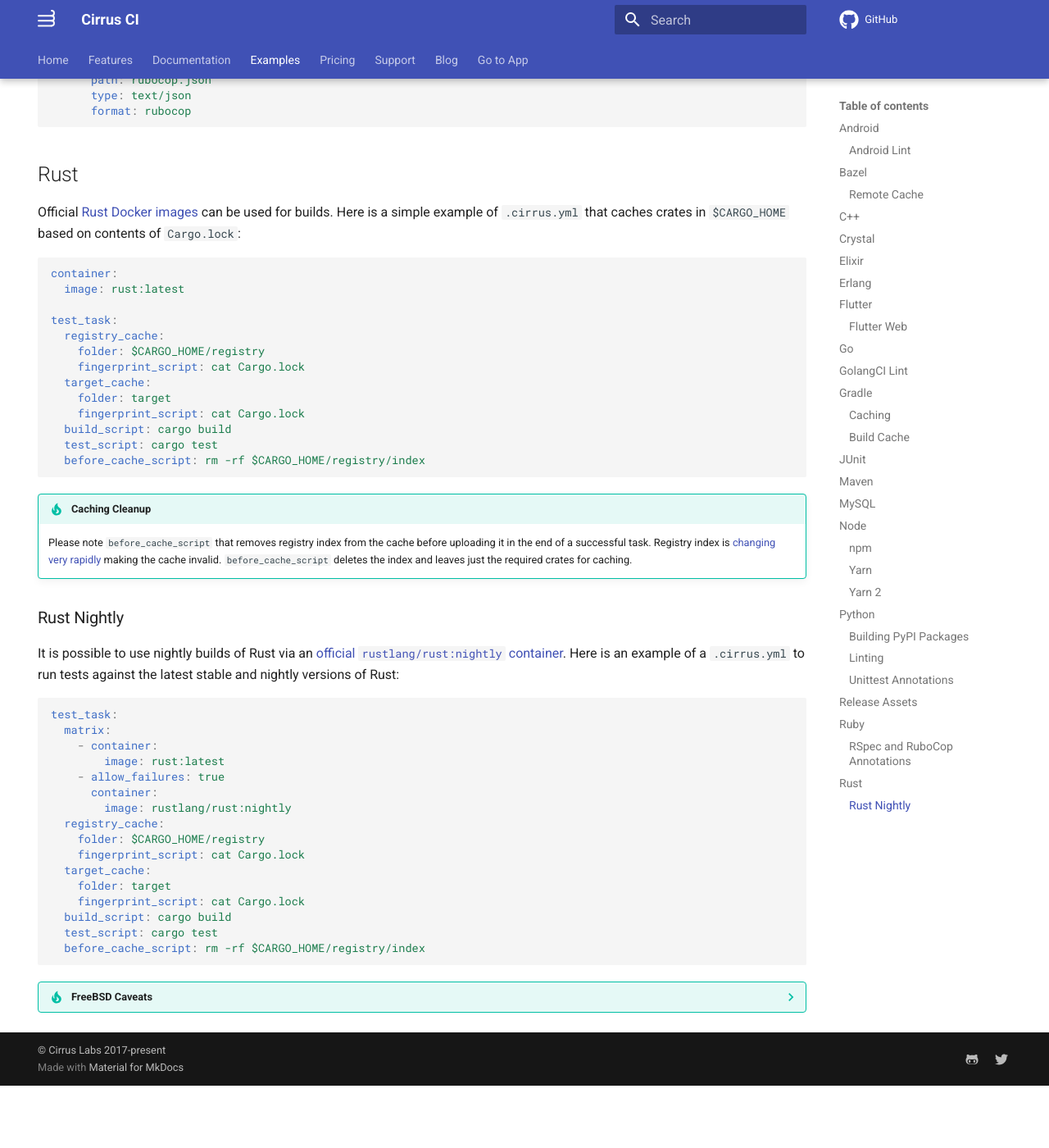
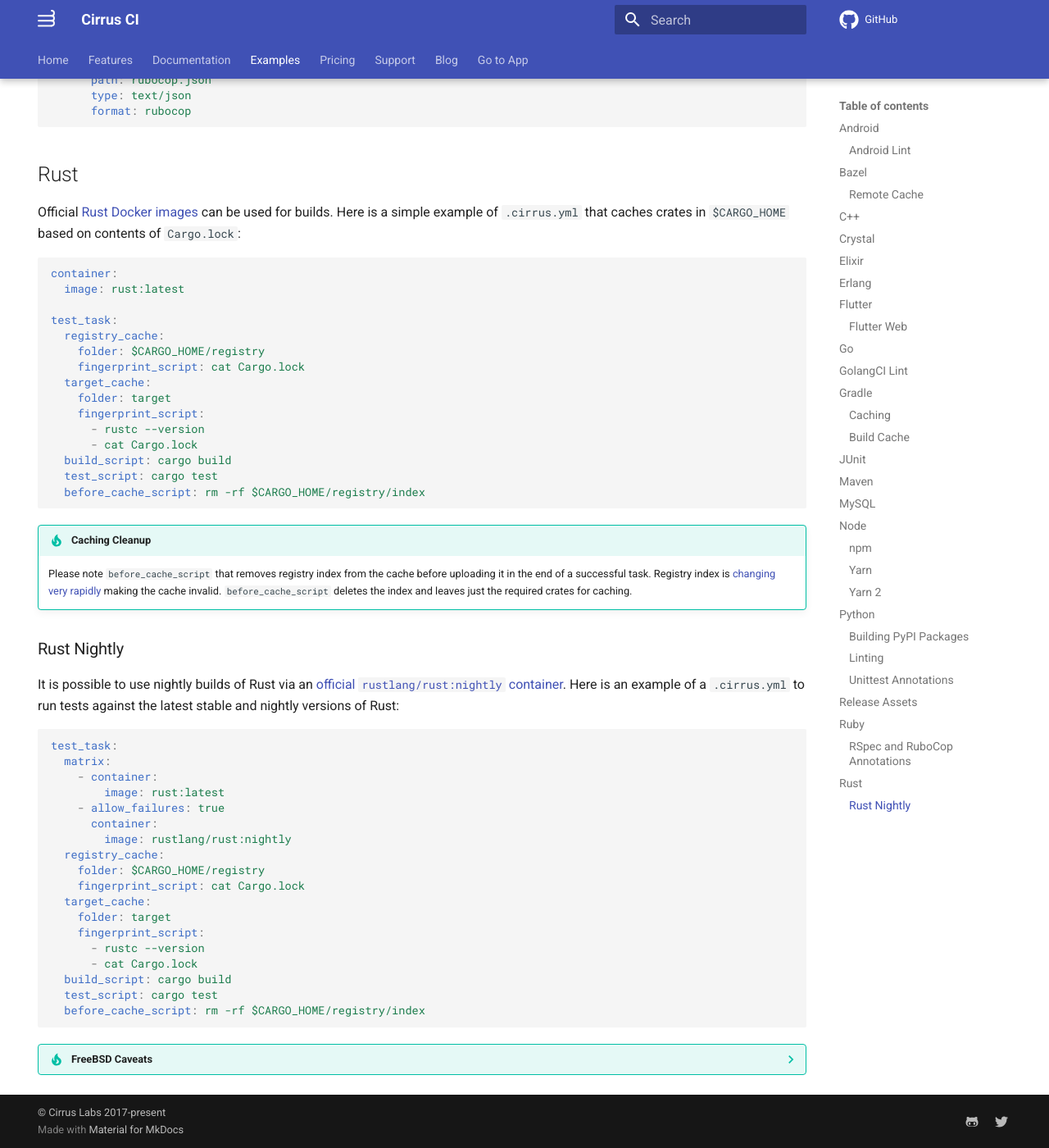
Before and after one commit to cirruslabs/cirrus-ci-docs, an MkDocs documentation site: the page built from docs/examples.md, in a window 1280 px wide and 1400 px high, scrolled down 12358 px. Shown: the whole window at 82% size. Built offline with MkDocs 1.6.1 and Material for MkDocs 9.7.7, drawn with Linux system fonts in a browser that asks for light colours; comment, search, counter and statistics services are not loaded; before the commit the page ends 13682 px from its top, so only the background shows below that.

Commit message:
Also key Cargo target cache by rustc version

```diff
--- a/docs/examples.md
+++ b/docs/examples.md
@@ -661,7 +661,9 @@ test_task:
     fingerprint_script: cat Cargo.lock
   target_cache:
     folder: target
-    fingerprint_script: cat Cargo.lock
+    fingerprint_script:
+      - rustc --version
+      - cat Cargo.lock
   build_script: cargo build
   test_script: cargo test
   before_cache_script: rm -rf $CARGO_HOME/registry/index
@@ -691,7 +693,9 @@ test_task:
     fingerprint_script: cat Cargo.lock
   target_cache:
     folder: target
-    fingerprint_script: cat Cargo.lock
+    fingerprint_script:
+      - rustc --version
+      - cat Cargo.lock
   build_script: cargo build
   test_script: cargo test
   before_cache_script: rm -rf $CARGO_HOME/registry/index
```
